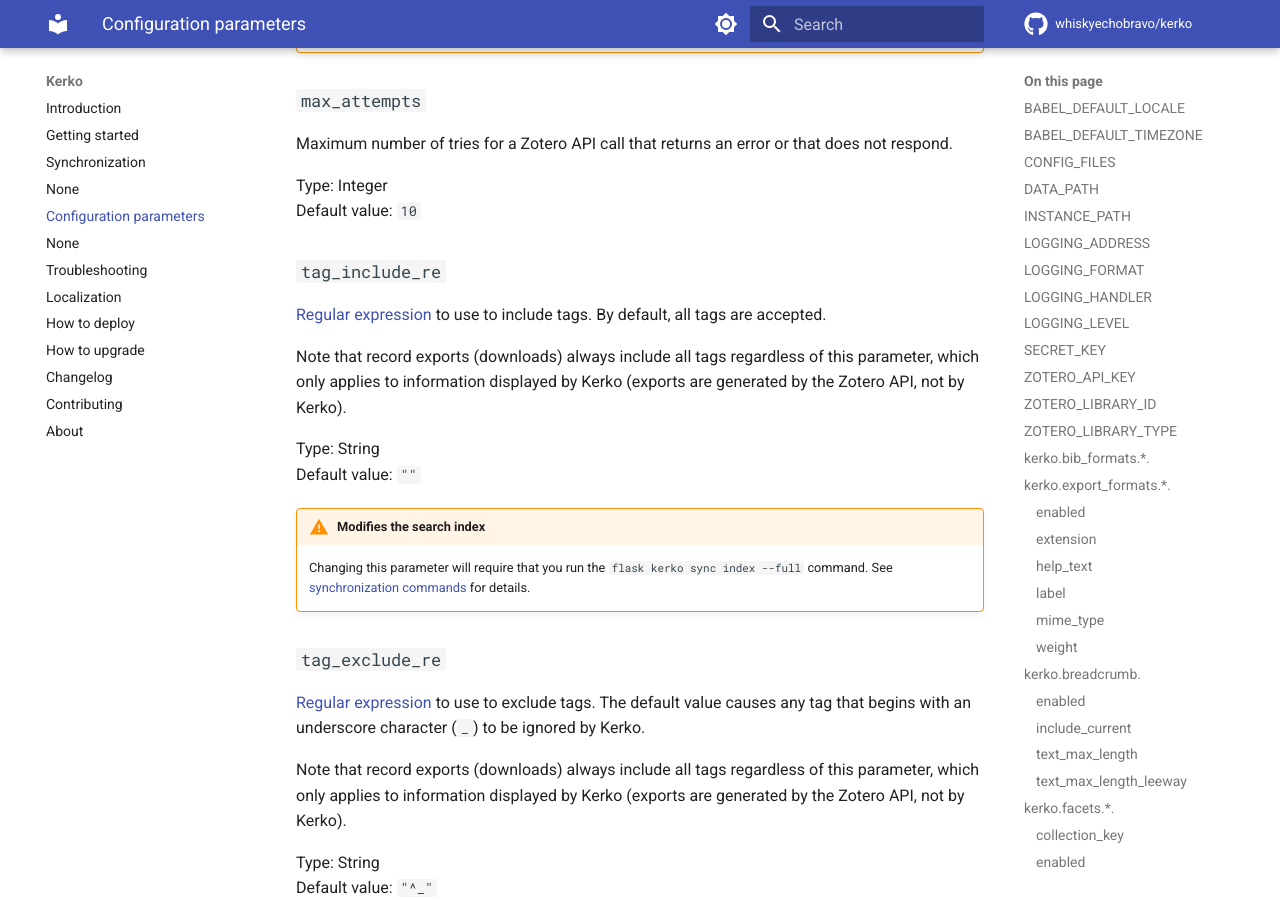
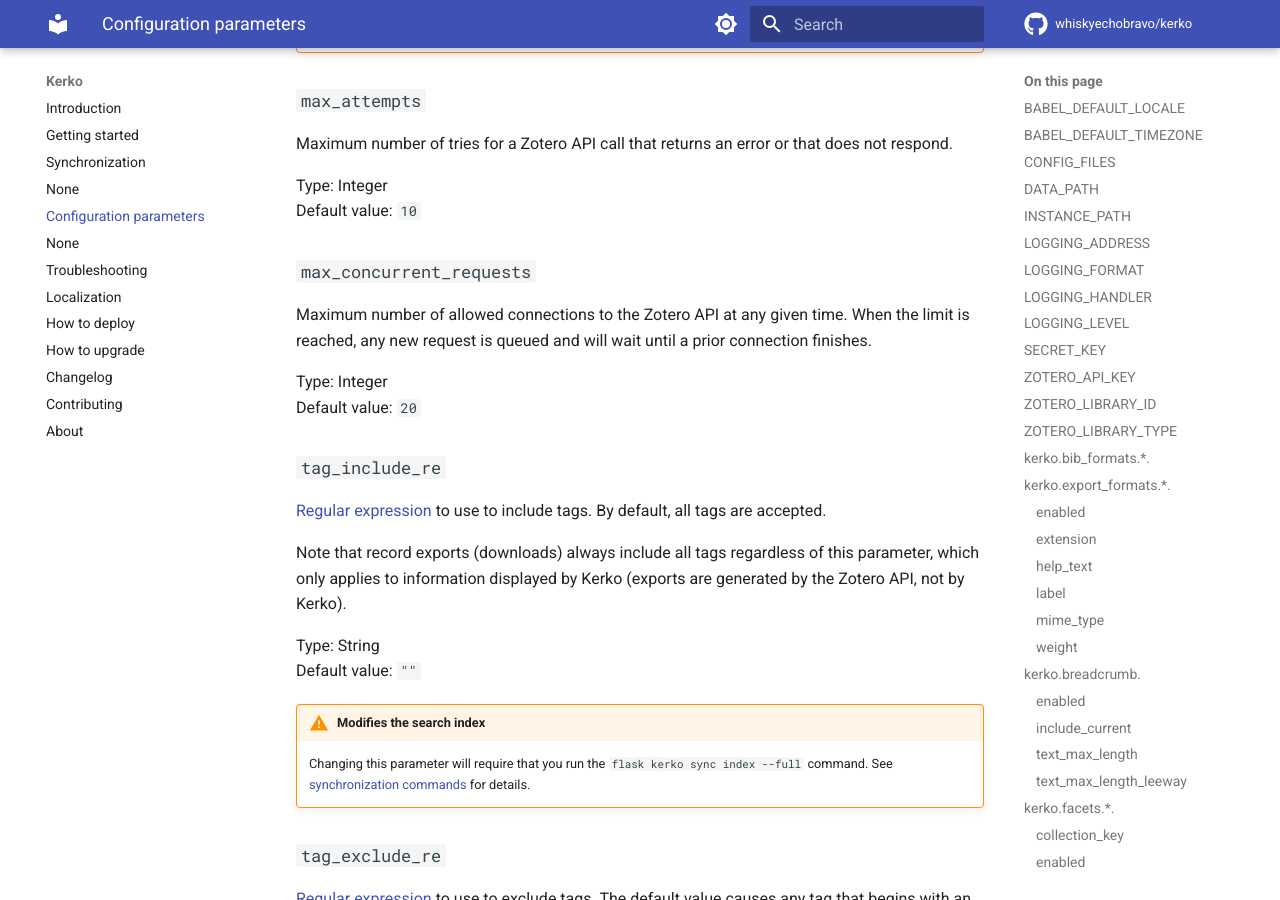
Before and after one commit to whiskyechobravo/kerko, an MkDocs documentation site: the page built from docs/config-params.md, in a window 1280 px wide and 900 px high, scrolled down 31580 px. Built offline with MkDocs 1.6.1 and Material for MkDocs 9.7.7, drawn with Linux system fonts in a browser that asks for light colours; comment, search, counter and statistics services are not loaded; the version menu is left out.

Commit message:
Add max_concurrent_requests config parameter.

```diff
--- a/docs/config-params.md
+++ b/docs/config-params.md
@@ -1413,6 +1413,15 @@ not respond.
 
 Type: Integer <br>
 Default value: `10`
+
+### `max_concurrent_requests`
+
+Maximum number of allowed connections to the Zotero API at any given time. When
+the limit is reached, any new request is queued and will wait until a prior
+connection finishes.
+
+Type: Integer <br>
+Default value: `20`
 
 ### `tag_include_re`
 
--- a/src/kerko/default_config.toml
+++ b/src/kerko/default_config.toml
@@ -84,6 +84,7 @@ atom_feed = "kerko/atom.xml.jinja2"
 
 batch_size = 50
 max_attempts = 10
+max_concurrent_requests = 20
 wait = 2  # In seconds.
 
 csl_style = "apa"
```
Also changed, not shown: CHANGELOG.md (+3 -2 lines), 2 other files.
